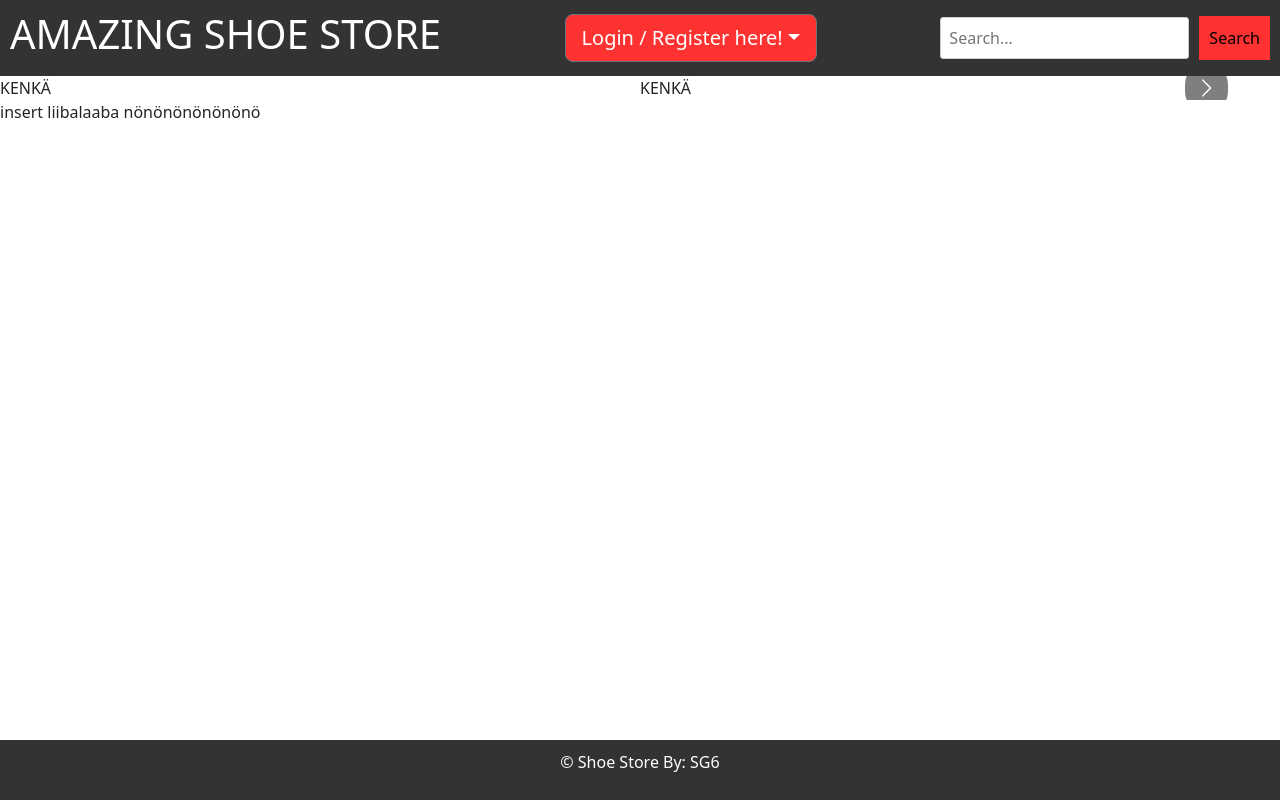
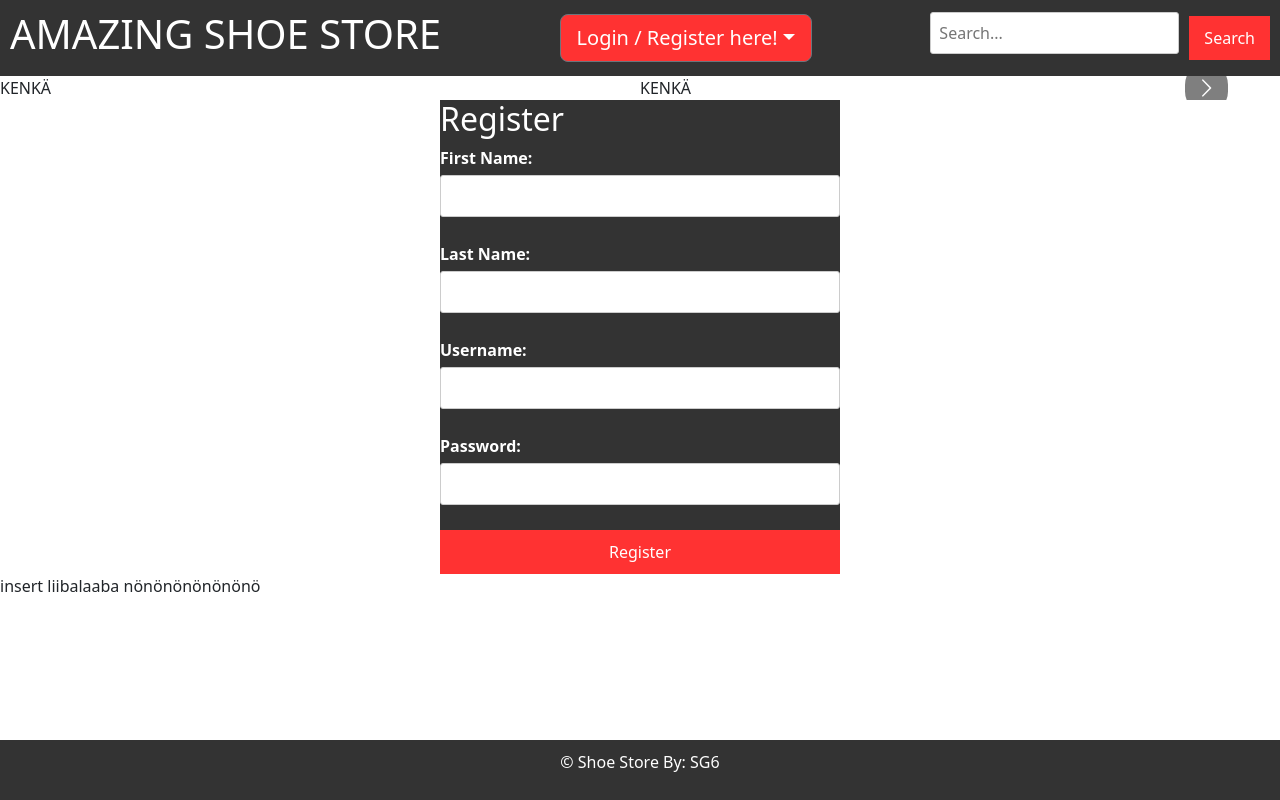
Before and after one commit to vileeni2/verkkokauppa-SG6, a React (Create React App) app: page /register in a window 1280 px wide. Built offline with nearby package versions, Linux system fonts and the light colour scheme.

Commit message:
Register.js creation. Update on linking

```diff
--- a/package.json
+++ b/package.json
@@ -12,6 +12,7 @@
     "react": "^18.2.0",
     "react-dom": "^18.2.0",
     "react-multi-carousel": "^2.8.4",
+    "react-router-dom": "^6.19.0",
     "react-scripts": "^5.0.1",
     "web-vitals": "^2.1.4"
   },
--- a/src/App.js
+++ b/src/App.js
@@ -1,18 +1,27 @@
-// App.js
-import React from 'react';
+import React, { useState, useEffect } from 'react';
 import './App.css';
 import Header from './components/header';
 import Footer from './components/footer';
 import Carousels from './components/Carousels';
+import { Route, Routes } from 'react-router-dom';
+import Login from './pages/login';
+import Register from './pages/register';
 
 function App() {
+
+
+
   return (
     <div>
       <Header />
-      <Carousels />
-
+       <Carousels />
+      <Routes>
+        <Route path="/login" element={<Login />} />
+        <Route path="/register" element={<Register />} />
+      </Routes>
       <main>
-        <p>insert liibalaaba nönönönönönönö</p>
+        {/*Tuleeks tähän joskus jotain :D*/}
+      <p>insert liibalaaba nönönönönönönö</p>
       </main>
       <Footer />
     </div>
--- /dev/null
+++ b/src/components/Register.css
@@ -0,0 +1,39 @@
+.register-container {
+    max-width: 400px;
+    margin: auto;
+   background-color:   #333;
+  }
+
+  .register-container h2 {
+    color: #fff;
+  }
+
+  .form-group {
+    margin-bottom: 15px;
+  }
+
+  label {
+    display: block;
+    margin-bottom: 5px;
+    color: #fff;
+  }
+
+  input {
+    width: 100%;
+    padding: 8px;
+    box-sizing: border-box;
+    margin-bottom: 10px;
+    border: 1px solid #ccc;
+  }
+
+  button {
+    background-color: #ff3232;
+    color: white;
+    padding: 10px 15px;
+    border: none;
+    cursor: pointer;
+  }
+
+  button:hover {
+    background-color: #ff5555;
+  }
--- a/src/index.js
+++ b/src/index.js
@@ -3,11 +3,14 @@ import ReactDOM from 'react-dom/client';
 import './index.css';
 import App from './App';
 import reportWebVitals from './reportWebVitals';
+import { BrowserRouter } from 'react-router-dom';
 
 const root = ReactDOM.createRoot(document.getElementById('root'));
 root.render(
   <React.StrictMode>
+    <BrowserRouter>
     <App />
+    </BrowserRouter>
   </React.StrictMode>
 );
 
--- a/src/pages/login.js
+++ b/src/pages/login.js
@@ -1,6 +1,7 @@
-import React, { useState } from 'react';
+import React from 'react';
 import 'bootstrap/dist/css/bootstrap.css';
 import '../components/Login.css';
+import { Link } from 'react-router-dom';
 
 function Login() {
 
@@ -22,12 +23,14 @@ function Login() {
           <label htmlFor="password" className="form-label">
             Password:
           </label>
-          <input/>
+          <input />
         </div>
         <button type="button" className="btn btn-outline-danger">
           Login
         </button>
-        <button type="button" className="btn btn-outline-danger">No account yet? Register here.</button>
+        <Link to="/register" className="btn btn-outline-danger">
+          No account yet? Register here.
+        </Link>
       </form>
     </div>
   );
--- /dev/null
+++ b/src/pages/register.js
@@ -0,0 +1,32 @@
+import React from 'react'
+import 'bootstrap/dist/css/bootstrap.css';
+import '../components/Register.css';
+
+function Register() {
+  return (
+    <div className="register-container">
+    <h2>Register</h2>
+    <form>
+      <div className="form-group">
+        <label htmlFor="firstName">First Name:</label>
+        <input type="text" id="firstName" name="firstName" />
+      </div>
+      <div className="form-group">
+        <label htmlFor="lastName">Last Name:</label>
+        <input type="text" id="lastName" name="lastName" />
+      </div>
+      <div className="form-group">
+        <label htmlFor="username">Username:</label>
+        <input type="text" id="username" name="username" />
+      </div>
+      <div className="form-group">
+        <label htmlFor="password">Password:</label>
+        <input type="password" id="password" name="password" />
+      </div>
+      <button type="submit">Register</button>
+    </form>
+  </div>
+  )
+}
+
+export default Register;
```
Also changed, not shown: 1 other file (tests, documents, lock files or other folders).
